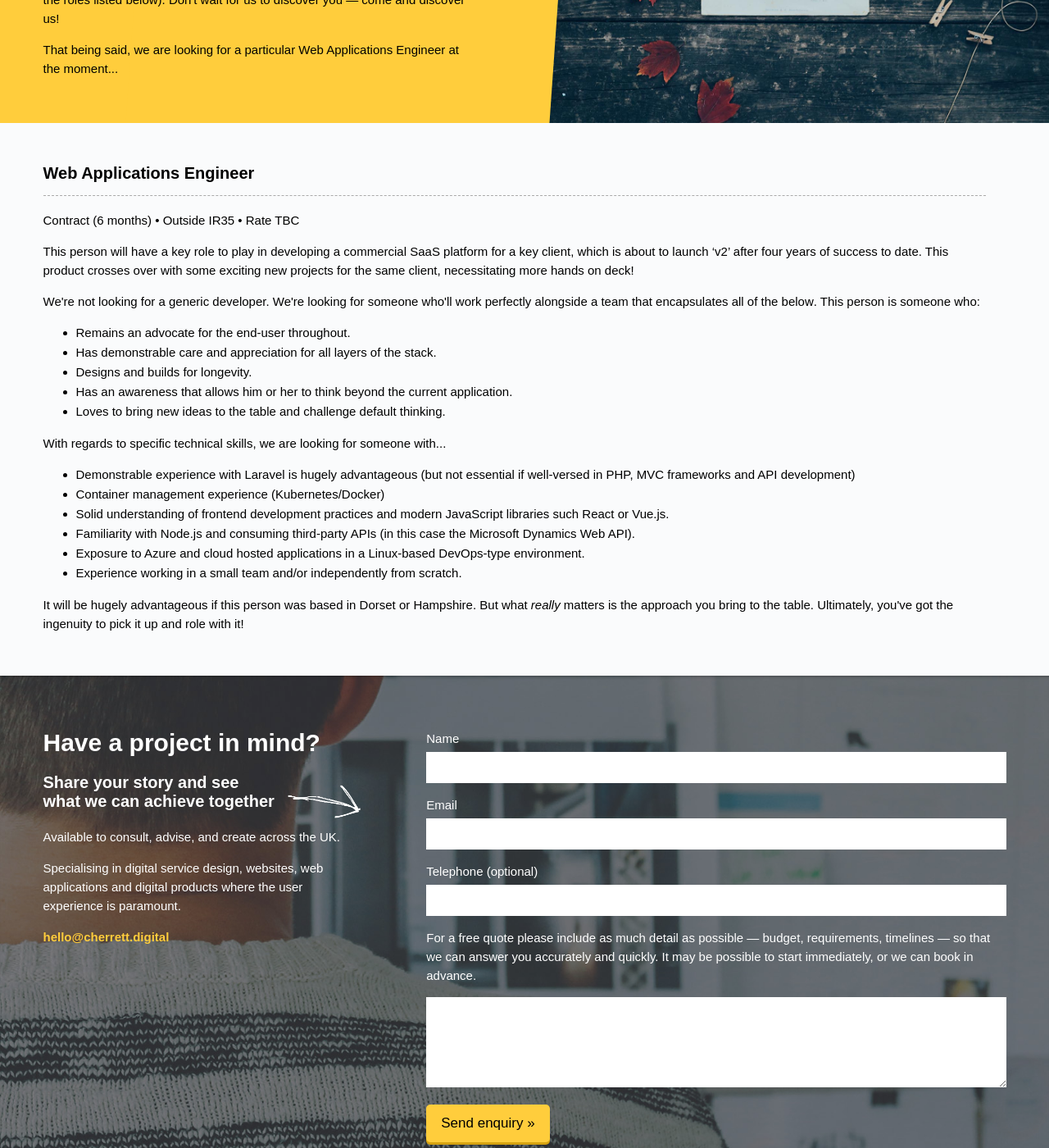
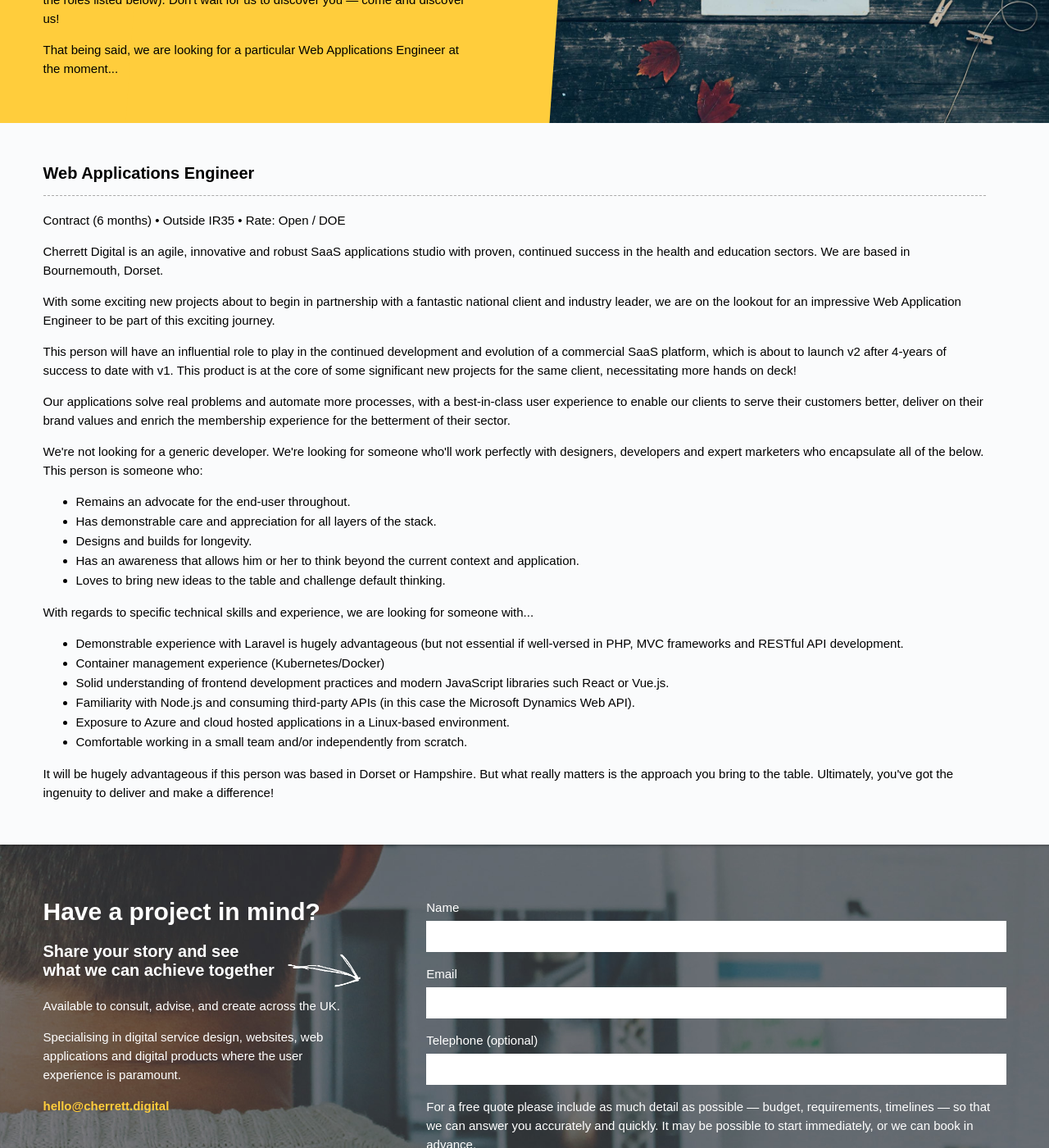
Before and after one commit to chrischerrett/chrischerrett.github.io, a Jekyll site: the page built from careers.md, in a window 1280 px wide and 1400 px high, scrolled down 398 px. Shown: the whole window at 82% size. Built offline with Jekyll 4.4.1, drawn with Linux system fonts in a browser that asks for light colours; nearby versions of some CDN libraries.

Commit message:
Update careers.md

```diff
--- a/careers.md
+++ b/careers.md
@@ -30,31 +30,34 @@
 
             <div class="col">
                 <h3 class="new-role">Web Applications Engineer</h3>
-                <p><strong>Contract (6 months) &#8226; Outside IR35 &#8226; Rate TBC</strong></p>
+                <p><strong>Contract (6 months) &#8226; Outside IR35 &#8226; Rate: Open / DOE</strong></p>
                 <div>
-                    <p>This person will have a key role to play in developing a commercial SaaS platform for a key client, which is about to launch ‘v2’ after four years of success to date. This product crosses over with some exciting new projects for the same client, necessitating more hands on deck!</p>
-                    <p>We're not looking for a generic developer. We're looking for someone who'll work perfectly alongside <strong>a team that encapsulates all of the below</strong>. This person is someone who:</p>
+                    <p>Cherrett Digital is an agile, innovative and robust SaaS applications studio with proven, continued success in the health and education sectors. We are based in Bournemouth, Dorset.</p>
+                    <p>With some exciting new projects about to begin in partnership with a fantastic national client and industry leader, we are on the lookout for an impressive Web Application Engineer to be part of this exciting journey.</p>
+                    <p>This person will have an influential role to play in the continued development and evolution of a commercial SaaS platform, which is about to launch v2 after 4-years of success to date with v1. This product is at the core of some significant new projects for the same client, necessitating more hands on deck!</p>
+                    <p>Our applications solve real problems and automate more processes, with a best-in-class user experience to enable our clients to serve their customers better, deliver on their brand values and enrich the membership experience for the betterment of their sector.</p>
+                    <p>We're not looking for a generic developer. We're looking for someone who'll work perfectly with designers, developers and expert marketers who encapsulate all of the below. This person is someone who:</p>
                     <p>
                       <ul class="list">
                         <li>Remains an advocate for the end-user throughout.</li>
                         <li>Has demonstrable care and appreciation for all layers of the stack.</li>
                         <li>Designs and builds for longevity.</li>
-                        <li>Has an awareness that allows him or her to think beyond the current application.</li>
+                        <li>Has an awareness that allows him or her to think beyond the current context and application.</li>
                         <li>Loves to bring new ideas to the table and challenge default thinking.</li>
                       </ul>
                     </p>
-                    <p>With regards to specific technical skills, we are looking for someone with...</p>
+                    <p>With regards to specific technical skills and experience, we are looking for someone with...</p>
                     <p>
                       <ul class="list">
-                        <li>Demonstrable experience with Laravel is hugely advantageous (but not essential if well-versed in PHP, MVC frameworks and API development)</li>
+                        <li>Demonstrable experience with Laravel is hugely advantageous (but not essential if well-versed in PHP, MVC frameworks and RESTful API development.</li>
                         <li>Container management experience (Kubernetes/Docker)</li>
                         <li>Solid understanding of frontend development practices and modern JavaScript libraries such React or Vue.js.</li>
                         <li>Familiarity with Node.js and consuming third-party APIs (in this case the Microsoft Dynamics Web API).</li>
-                        <li>Exposure to Azure and cloud hosted applications in a Linux-based DevOps-type environment.</li>
-                        <li>Experience working in a small team and/or independently from scratch.</li>
+                        <li>Exposure to Azure and cloud hosted applications in a Linux-based environment.</li>
+                        <li>Comfortable working in a small team and/or independently from scratch.</li>
                       </ul>
                     </p>
-                    <p>It will be hugely advantageous if this person was based in Dorset or Hampshire. But what <em>really</em> matters is the approach you bring to the table. Ultimately, you've got the ingenuity to pick it up and role with it!</p>
+                    <p>It will be hugely advantageous if this person was based in Dorset or Hampshire. But what really matters is the approach you bring to the table. Ultimately, you've got the ingenuity to deliver and make a difference!</p>
                 </div>
             </div>
 
```
